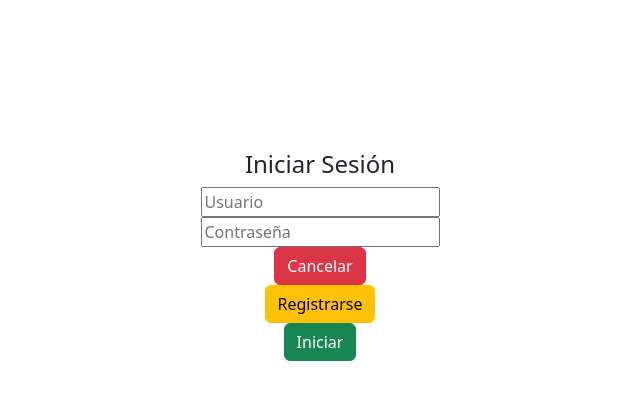
After one commit to Asebs047/NoSignal, a Java web app: page /inicioSecion.jsp in a window 1280 px wide. The commit adds this page. Shown: the top 400 px of the page, without its empty margins (320-960 px from the left). Run offline with Tomcat 11, a stand-in JSP engine, Linux system fonts and the light colour scheme.

Commit message:
2. se añadio configuracion de inicioSecion

```diff
--- a/src/main/webapp/index.html
+++ b/src/main/webapp/index.html
@@ -9,8 +9,8 @@
     <body>
         <div class="container">
             <div style="text-align: center; margin-top: 150px;">
-                <a href="registroCliente.jsp" class="btn btn-secondary">Iniciar Secion</a><br><br>
-                <a href="iniciarSesion.html" class="btn btn-secondary">Registrarse</a>
+                <a href="inicioSecion.jsp" class="btn btn-secondary">Iniciar Secion</a><br><br>
+                <a href="registrarse.jsp" class="btn btn-secondary">Registrarse</a>
             </div>
         </div>
 
--- /dev/null
+++ b/src/main/webapp/inicioSecion.jsp
@@ -0,0 +1,34 @@
+<%--
+    Document   : inicioSecion
+    Created on : 23/07/2025, 21:48:43
+    Author     : Klopez
+--%>
+
+<%@page contentType="text/html" pageEncoding="UTF-8"%>
+<!DOCTYPE html>
+<html lang="es">
+    <head>
+        <meta charset="utf-8">
+        <meta name="viewport" content="width=device-width, initial-scale=1">
+        <title>Inicio Cliente</title>
+        <link href="https://cdn.jsdelivr.net/npm/bootstrap@5.3.7/dist/css/bootstrap.min.css" rel="stylesheet" integrity="sha384-LN+7fdVzj6u52u30Kp6M/trliBMCMKTyK833zpbD+pXdCLuTusPj697FH4R/5mcr" crossorigin="anonymous">
+    </head>
+    <body>
+        <div class="container" style="text-align: center; margin-top: 150px;">
+            <form action="loginServlet" method="get">
+                <h4>Iniciar Sesión</h4>
+
+                <input type="text" name="usuario" placeholder="Usuario" required><br>
+                <input type="password" name="contrasena" placeholder="Contraseña" required><br>
+
+                <div>
+                    <button type="reset" class="btn btn-danger">Cancelar</button> <br>
+                    <a href="registroCliente.jsp" class="btn btn-warning">Registrarse</a> <br>
+                    <button type="submit" class="btn btn-success">Iniciar</button>
+                </div>
+            </form>
+        </div>
+
+        <script src="https://cdn.jsdelivr.net/npm/bootstrap@5.3.7/dist/js/bootstrap.bundle.min.js" integrity="sha384-ndDqU0Gzau9qJ1lfW4pNLlhNTkCfHzAVBReH9diLvGRem5+R9g2FzA8ZGN954O5Q" crossorigin="anonymous"></script>
+    </body>
+</html>
```
